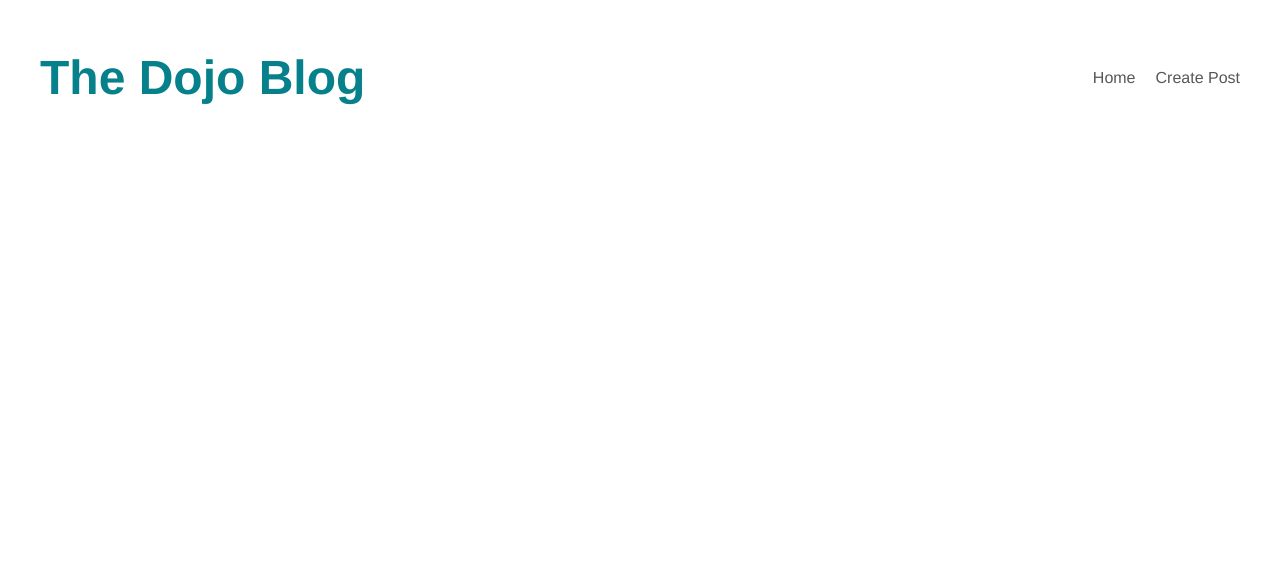
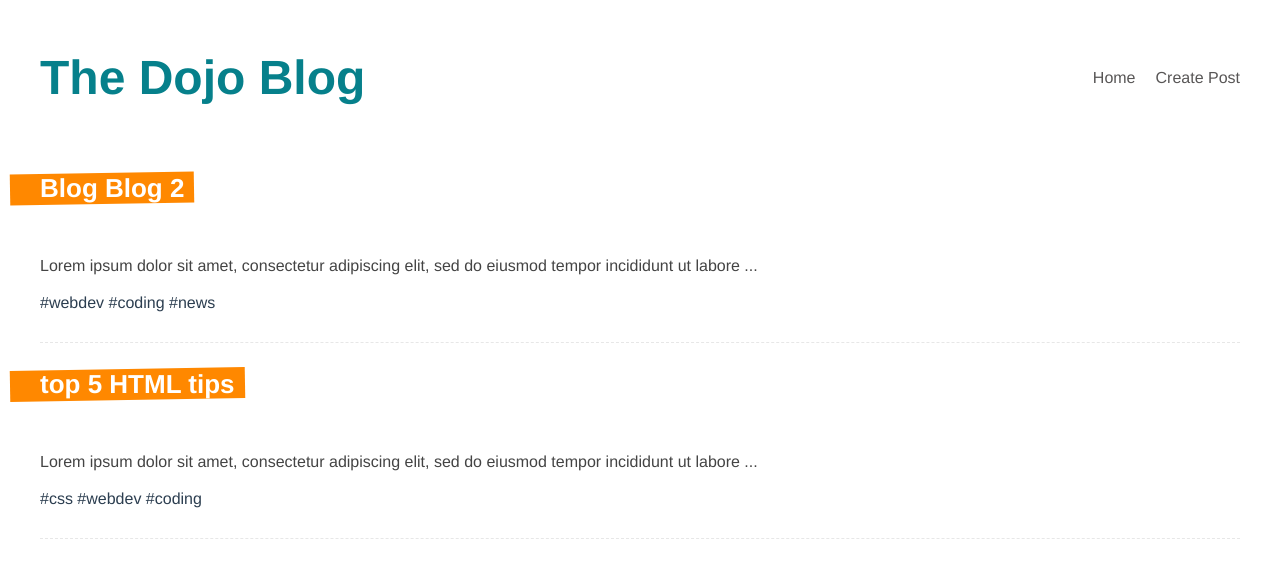
Before and after one commit to AdaN6/vue3_CLI, a Vue app in the folder dojo-blog-2/: page /tags/coding in a window 1280 px wide. Shown: the top 578 px of the page. Built offline with nearby package versions, Linux system fonts and the light colour scheme; data requests are answered from the project's data file.

Commit message:
created a Tag view & filtered with tag

```diff
--- a/dojo-blog-2/src/router/index.js
+++ b/dojo-blog-2/src/router/index.js
@@ -2,6 +2,7 @@ import { createRouter, createWebHistory } from 'vue-router'
 import HomeView from '../views/Home.vue'
 import Details from '../views/Details.vue'
 import Create from '../views/Create.vue'
+import Tag from '../views/Tag.vue'
 
 const routes = [
   {
@@ -19,6 +20,12 @@ const routes = [
     path: '/create',
     name: 'Create',
     component: Create
+  },
+  {
+    path: '/tags/:tag',
+    name: 'Tag',
+    component: Tag,
+    props: true
   }
 
 ]
--- /dev/null
+++ b/dojo-blog-2/src/views/Tag.vue
@@ -0,0 +1,41 @@
+<template>
+  <div class="tag">
+    <div v-if="error">{{ error }}</div>
+    <div v-if="posts2.length">
+      <PostList2 :postsVTwo="postWithTag"/>
+    </div>
+    <div v-else>
+      <Spinner />
+    </div>
+  </div>
+</template>
+
+<script>
+import Spinner from '@/components/Spinner.vue';
+import PostList2 from '@/components/PostList2.vue';
+import getPosts from '@/composables/getPosts';
+import { useRoute } from 'vue-router';
+import { computed } from 'vue'
+
+export default {
+  components: { PostList2, Spinner},
+  setup() {
+    const route = useRoute()
+    const { posts2, error, load} = getPosts()
+
+    load()
+
+    //  computed property
+
+    const postWithTag = computed(() => {
+      return posts2.value.filter((post) => post.tags.includes(route.params.tag))
+    })
+
+    return {posts2, error, postWithTag}
+    }
+  }
+</script>
+
+<style>
+
+</style>
```
